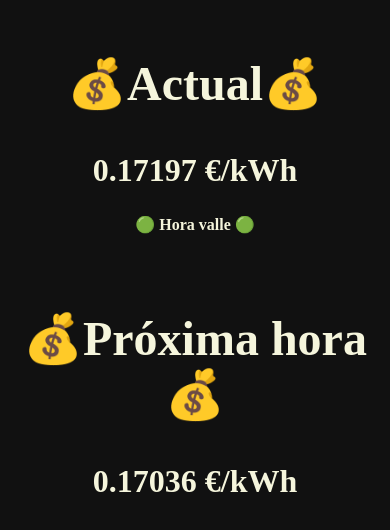
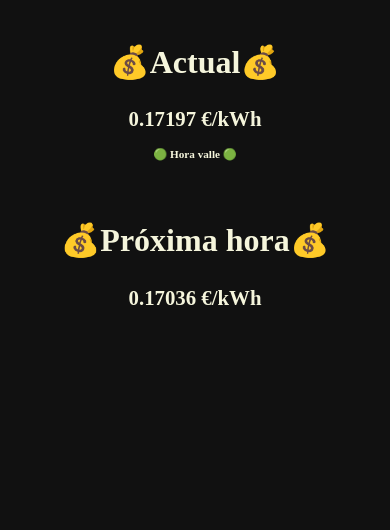
Before and after one commit to Mario-SO/LuzTracker, a plain HTML site: page index.html in a window 390 px wide. Drawn offline with Linux system fonts and the light colour scheme.

Commit message:
Tweaking stuff 🤞

```diff
--- a/main.css
+++ b/main.css
@@ -46,22 +46,22 @@ body {
 @media only screen and (max-width: 768px) {
     /* Left content */
     .label {
-        font-size: 3rem;
+        font-size: 2rem;
     }
     .price {
-        font-size: 2rem;
+        font-size: 1.3rem;
     }
     .flag {
-        font-size: 1rem;
+        font-size: 0.7rem;
     }
     /* Right content */
     .next_label {
-        font-size: 3rem;
+        font-size: 2rem;
     }
     .next_price {
-        font-size: 2rem;
+        font-size: 1.3rem;
     }
     .next_flag {
-        font-size: 1rem;
+        font-size: 0.7rem;
     }
 }
```
